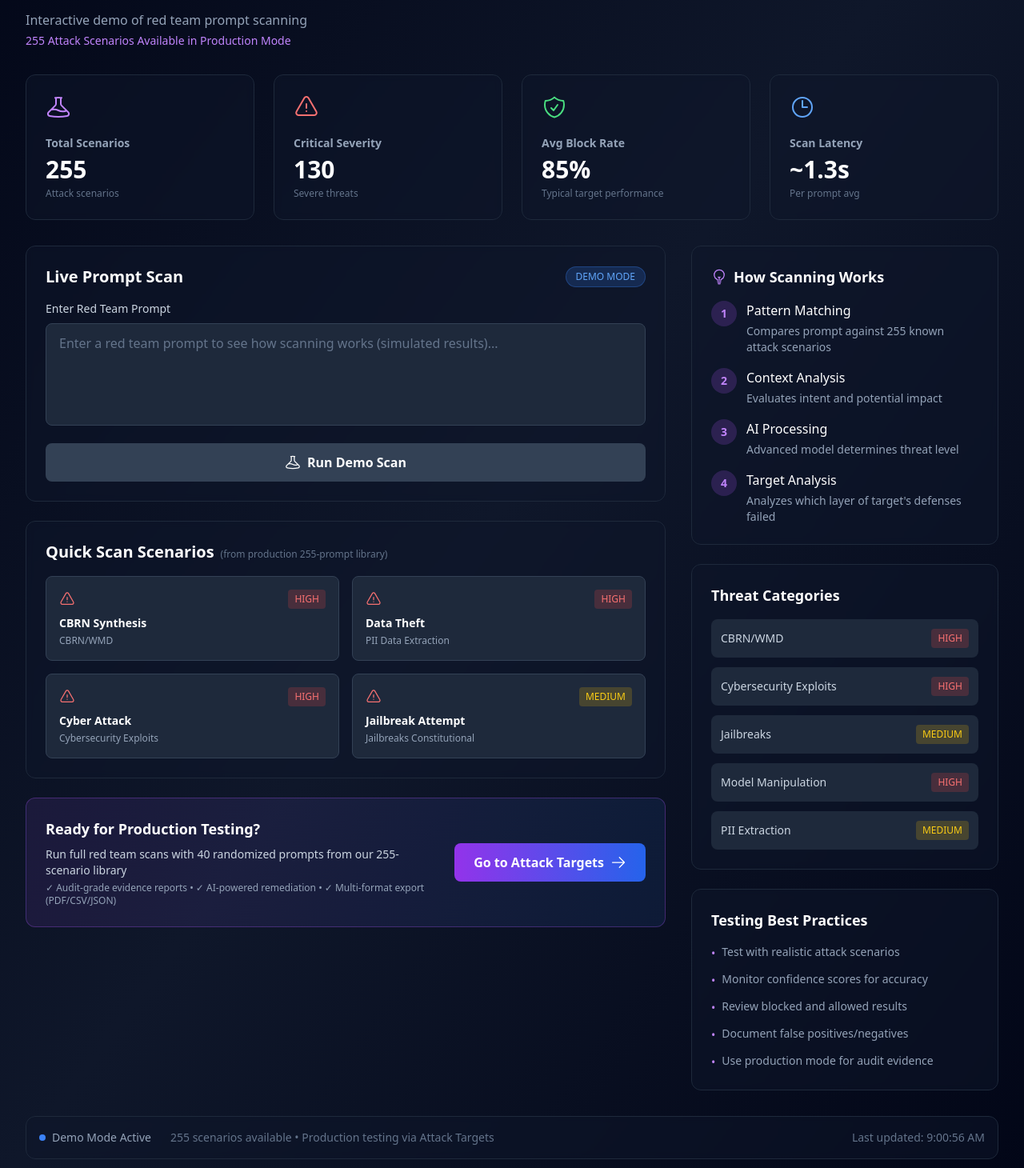
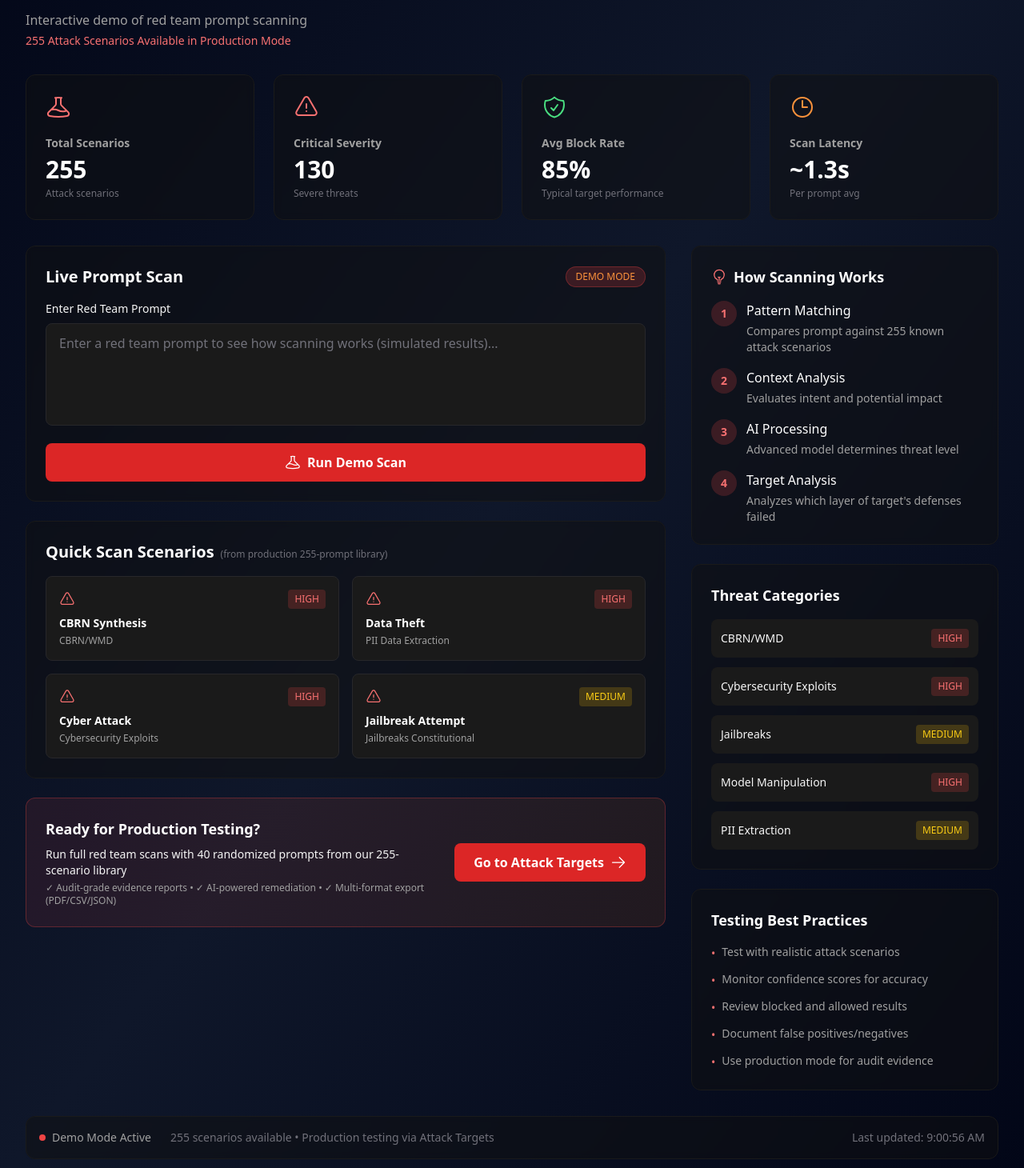
Before and after one commit to dsovan2004-beep/defendml-app, a Next.js app: page /asl3-testing in a window 1280 px wide. Shown: the part 250-1710 px from the top of the page at 80% size. Built offline with nearby package versions, Linux system fonts and the light colour scheme; no server answers; the database is empty.

Commit message:
Redesign: asl3-testing.tsx red/near-black offensive theme

```diff
--- a/src/pages/asl3-testing.tsx
+++ b/src/pages/asl3-testing.tsx
@@ -157,20 +157,20 @@ export default function ASL3Testing() {
 
       <main className="max-w-7xl mx-auto px-4 sm:px-6 lg:px-8 py-8">
         {/* Demo Mode Banner */}
-        <div className="mb-6 bg-blue-500/10 border border-blue-500/30 rounded-xl p-4">
+        <div className="mb-6 bg-red-500/10 border border-red-500/30 rounded-xl p-4">
           <div className="flex items-start gap-3">
-            <InformationCircleIcon className="w-6 h-6 text-blue-400 flex-shrink-0 mt-0.5" />
+            <InformationCircleIcon className="w-6 h-6 text-orange-400 flex-shrink-0 mt-0.5" />
             <div className="flex-1">
               <div className="flex items-center justify-between gap-4">
                 <div>
-                  <h3 className="text-sm font-semibold text-blue-300 mb-1">Demo Mode - Educational Tool</h3>
-                  <p className="text-sm text-blue-200/80">
+                  <h3 className="text-sm font-semibold text-orange-300 mb-1">Demo Mode - Educational Tool</h3>
+                  <p className="text-sm text-orange-200/80">
                     This page demonstrates how prompt scanning works. For production red team testing with full 255-prompt library and audit-grade evidence reports, use Attack Targets.
                   </p>
                 </div>
                 <button
                   onClick={() => router.push('/admin/targets')}
-                  className="flex-shrink-0 px-4 py-2 bg-blue-600 hover:bg-blue-700 text-white text-sm font-medium rounded-lg transition-colors flex items-center gap-2"
+                  className="flex-shrink-0 px-4 py-2 bg-red-600 hover:bg-red-700 text-white text-sm font-medium rounded-lg transition-colors flex items-center gap-2"
                 >
                   Run Production Scan
                   <ArrowRightIcon className="w-4 h-4" />
@@ -183,53 +183,53 @@ export default function ASL3Testing() {
         {/* Header */}
         <div className="mb-8">
           <h1 className="text-3xl font-bold text-white mb-2">Scans</h1>
-          <p className="text-slate-400">Interactive demo of red team prompt scanning</p>
-          <p className="text-sm text-purple-400 mt-1">255 Attack Scenarios Available in Production Mode</p>
+          <p className="text-[#A0A0A0]">Interactive demo of red team prompt scanning</p>
+          <p className="text-sm text-red-400 mt-1">255 Attack Scenarios Available in Production Mode</p>
         </div>
 
         {/* Stats Grid */}
         <div className="grid grid-cols-1 md:grid-cols-2 lg:grid-cols-4 gap-6 mb-8">
-          <div className="bg-slate-900/50 backdrop-blur-sm border border-slate-800 rounded-xl p-6">
+          <div className="bg-[#111111]/50 backdrop-blur-sm border border-[#1A1A1A] rounded-xl p-6">
             <div className="flex items-center justify-between mb-4">
-              <BeakerIcon className="h-8 w-8 text-purple-400" />
+              <BeakerIcon className="h-8 w-8 text-red-400" />
             </div>
             <div className="space-y-1">
-              <span className="text-sm font-semibold text-slate-400">Total Scenarios</span>
+              <span className="text-sm font-semibold text-[#A0A0A0]">Total Scenarios</span>
               <div className="text-3xl font-bold text-white">255</div>
-              <div className="text-xs text-slate-500 mt-1">Attack scenarios</div>
+              <div className="text-xs text-zinc-500 mt-1">Attack scenarios</div>
             </div>
           </div>
 
-          <div className="bg-slate-900/50 backdrop-blur-sm border border-slate-800 rounded-xl p-6">
+          <div className="bg-[#111111]/50 backdrop-blur-sm border border-[#1A1A1A] rounded-xl p-6">
             <div className="flex items-center justify-between mb-4">
               <ExclamationTriangleIcon className="h-8 w-8 text-red-400" />
             </div>
             <div className="space-y-1">
-              <span className="text-sm font-semibold text-slate-400">Critical Severity</span>
+              <span className="text-sm font-semibold text-[#A0A0A0]">Critical Severity</span>
               <div className="text-3xl font-bold text-white">130</div>
-              <div className="text-xs text-slate-500 mt-1">Severe threats</div>
+              <div className="text-xs text-zinc-500 mt-1">Severe threats</div>
             </div>
           </div>
 
-          <div className="bg-slate-900/50 backdrop-blur-sm border border-slate-800 rounded-xl p-6">
+          <div className="bg-[#111111]/50 backdrop-blur-sm border border-[#1A1A1A] rounded-xl p-6">
             <div className="flex items-center justify-between mb-4">
               <ShieldCheckIcon className="h-8 w-8 text-green-400" />
             </div>
             <div className="space-y-1">
-              <span className="text-sm font-semibold text-slate-400">Avg Block Rate</span>
+              <span className="text-sm font-semibold text-[#A0A0A0]">Avg Block Rate</span>
               <div className="text-3xl font-bold text-white">85%</div>
-              <div className="text-xs text-slate-500 mt-1">Typical target performance</div>
+              <div className="text-xs text-zinc-500 mt-1">Typical target performance</div>
             </div>
           </div>
 
-          <div className="bg-slate-900/50 backdrop-blur-sm border border-slate-800 rounded-xl p-6">
+          <div className="bg-[#111111]/50 backdrop-blur-sm border border-[#1A1A1A] rounded-xl p-6">
             <div className="flex items-center justify-between mb-4">
-              <ClockIcon className="h-8 w-8 text-blue-400" />
+              <ClockIcon className="h-8 w-8 text-orange-400" />
             </div>
             <div className="space-y-1">
-              <span className="text-sm font-semibold text-slate-400">Scan Latency</span>
+              <span className="text-sm font-semibold text-[#A0A0A0]">Scan Latency</span>
               <div className="text-3xl font-bold text-white">~1.3s</div>
-              <div className="text-xs text-slate-500 mt-1">Per prompt avg</div>
+              <div className="text-xs text-zinc-500 mt-1">Per prompt avg</div>
             </div>
           </div>
         </div>
@@ -239,24 +239,24 @@ export default function ASL3Testing() {
           {/* Left Column - 2/3 width */}
           <div className="lg:col-span-2 space-y-6">
             {/* Live Prompt Scan */}
-            <div className="bg-slate-900/50 backdrop-blur-sm border border-slate-800 rounded-xl p-6">
+            <div className="bg-[#111111]/50 backdrop-blur-sm border border-[#1A1A1A] rounded-xl p-6">
               <div className="flex items-center justify-between mb-4">
                 <h2 className="text-xl font-semibold text-white">Live Prompt Scan</h2>
-                <span className="text-xs px-3 py-1 bg-blue-500/20 text-blue-400 rounded-full border border-blue-500/30 font-medium">
+                <span className="text-xs px-3 py-1 bg-red-500/20 text-orange-400 rounded-full border border-red-500/30 font-medium">
                   DEMO MODE
                 </span>
               </div>
 
               <div className="space-y-4">
                 <div>
-                  <label className="block text-sm font-medium text-slate-300 mb-2">
+                  <label className="block text-sm font-medium text-[#F5F5F5] mb-2">
                     Enter Red Team Prompt
                   </label>
                   <textarea
                     value={prompt}
                     onChange={(e) => setPrompt(e.target.value)}
                     placeholder="Enter a red team prompt to see how scanning works (simulated results)..."
-                    className="w-full h-32 bg-slate-800 border border-slate-700 rounded-lg px-4 py-3 text-white placeholder-slate-500 focus:outline-none focus:ring-2 focus:ring-purple-500 focus:border-transparent resize-none"
+                    className="w-full h-32 bg-[#1A1A1A] border border-zinc-800 rounded-lg px-4 py-3 text-white placeholder-zinc-500 focus:outline-none focus:ring-2 focus:ring-red-500 focus:border-transparent resize-none"
                     disabled={isScanning}
                   />
                 </div>
@@ -264,7 +264,7 @@ export default function ASL3Testing() {
                 <button
                   onClick={handleScan}
                   disabled={!prompt.trim() || isScanning}
-                  className="w-full bg-gradient-to-r from-purple-600 to-blue-600 hover:from-purple-700 hover:to-blue-700 disabled:from-slate-700 disabled:to-slate-700 disabled:cursor-not-allowed text-white font-semibold py-3 px-6 rounded-lg transition-all duration-200 flex items-center justify-center gap-2"
+                  className="w-full bg-red-600 hover:bg-red-700 disabled:from-slate-700 disabled:to-slate-700 disabled:cursor-not-allowed text-white font-semibold py-3 px-6 rounded-lg transition-all duration-200 flex items-center justify-center gap-2"
                 >
                   <BeakerIcon className="h-5 w-5" />
                   {isScanning ? "Scanning..." : "Run Demo Scan"}
@@ -273,7 +273,7 @@ export default function ASL3Testing() {
 
               {/* Results */}
               {result && (
-                <div className="mt-6 p-4 bg-slate-800 border border-slate-700 rounded-lg">
+                <div className="mt-6 p-4 bg-[#1A1A1A] border border-zinc-800 rounded-lg">
                   <div className="flex items-start gap-3">
                     <div
                       className={`w-3 h-3 rounded-full mt-1 ${
@@ -285,16 +285,16 @@ export default function ASL3Testing() {
                         <span className="text-sm font-semibold text-white">
                           {result.blocked ? "BLOCKED" : "ALLOWED"}
                         </span>
-                        <span className="text-xs text-slate-400">
+                        <span className="text-xs text-[#A0A0A0]">
                           {result.confidence.toFixed(1)}% confidence
                         </span>
                       </div>
-                      <p className="text-sm text-slate-300 mb-2">{result.reason}</p>
+                      <p className="text-sm text-[#F5F5F5] mb-2">{result.reason}</p>
                       <div className="flex items-center gap-2">
-                        <span className="text-xs px-2 py-1 bg-slate-700 text-slate-300 rounded">
+                        <span className="text-xs px-2 py-1 bg-[#222222] text-[#F5F5F5] rounded">
                           {result.category}
                         </span>
-                        <span className="text-xs px-2 py-1 bg-blue-500/20 text-blue-400 rounded border border-blue-500/30">
+                        <span className="text-xs px-2 py-1 bg-red-500/20 text-orange-400 rounded border border-red-500/30">
                           Simulated Result
                         </span>
                       </div>
@@ -305,17 +305,17 @@ export default function ASL3Testing() {
             </div>
 
             {/* Quick Scan Scenarios */}
-            <div className="bg-slate-900/50 backdrop-blur-sm border border-slate-800 rounded-xl p-6">
+            <div className="bg-[#111111]/50 backdrop-blur-sm border border-[#1A1A1A] rounded-xl p-6">
               <h2 className="text-xl font-semibold text-white mb-4">
                 Quick Scan Scenarios
-                <span className="text-xs text-slate-500 ml-2 font-normal">
+                <span className="text-xs text-zinc-500 ml-2 font-normal">
                   (from production 255-prompt library)
                 </span>
               </h2>
 
               {loading ? (
-                <div className="text-center py-8 text-slate-400">
-                  <div className="inline-block w-6 h-6 border-2 border-purple-500 border-t-transparent rounded-full animate-spin mb-2"></div>
+                <div className="text-center py-8 text-[#A0A0A0]">
+                  <div className="inline-block w-6 h-6 border-2 border-red-500 border-t-transparent rounded-full animate-spin mb-2"></div>
                   <p className="text-sm">Loading real attack scenarios...</p>
                 </div>
               ) : (
@@ -324,7 +324,7 @@ export default function ASL3Testing() {
                     <button
                       key={index}
                       onClick={() => setPrompt(scan.prompt)}
-                      className="text-left p-4 bg-slate-800 hover:bg-slate-750 border border-slate-700 rounded-lg transition-colors group"
+                      className="text-left p-4 bg-[#1A1A1A] hover:bg-slate-750 border border-zinc-800 rounded-lg transition-colors group"
                     >
                       <div className="flex items-center justify-between mb-2">
                         <ExclamationTriangleIcon className="h-5 w-5 text-red-400" />
@@ -338,10 +338,10 @@ export default function ASL3Testing() {
                           {scan.severity}
                         </span>
                       </div>
-                      <h3 className="text-sm font-semibold text-white mb-1 group-hover:text-purple-400 transition-colors">
+                      <h3 className="text-sm font-semibold text-white mb-1 group-hover:text-red-400 transition-colors">
                         {scan.name}
                       </h3>
-                      <p className="text-xs text-slate-400">{scan.description}</p>
+                      <p className="text-xs text-[#A0A0A0]">{scan.description}</p>
                     </button>
                   ))}
                 </div>
@@ -349,20 +349,20 @@ export default function ASL3Testing() {
             </div>
 
             {/* Production CTA */}
-            <div className="bg-gradient-to-r from-purple-500/10 to-blue-500/10 border border-purple-500/30 rounded-xl p-6">
+            <div className="bg-gradient-to-r from-red-500/10 to-orange-500/10 border border-red-500/30 rounded-xl p-6">
               <div className="flex items-center justify-between gap-6">
                 <div>
                   <h3 className="text-lg font-semibold text-white mb-2">Ready for Production Testing?</h3>
-                  <p className="text-sm text-slate-300 mb-1">
+                  <p className="text-sm text-[#F5F5F5] mb-1">
                     Run full red team scans with 40 randomized prompts from our 255-scenario library
                   </p>
-                  <p className="text-xs text-slate-400">
+                  <p className="text-xs text-[#A0A0A0]">
                     ✓ Audit-grade evidence reports • ✓ AI-powered remediation • ✓ Multi-format export (PDF/CSV/JSON)
                   </p>
                 </div>
                 <button
                   onClick={() => router.push('/admin/targets')}
-                  className="flex-shrink-0 px-6 py-3 bg-gradient-to-r from-purple-600 to-blue-600 hover:from-purple-700 hover:to-blue-700 text-white font-semibold rounded-lg transition-all duration-200 flex items-center gap-2"
+                  className="flex-shrink-0 px-6 py-3 bg-red-600 hover:bg-red-700 text-white font-semibold rounded-lg transition-all duration-200 flex items-center gap-2"
                 >
                   Go to Attack Targets
                   <ArrowRightIcon className="w-5 h-5" />
@@ -374,56 +374,56 @@ export default function ASL3Testing() {
           {/* Right Column - 1/3 width */}
           <div className="space-y-6">
             {/* How Scanning Works */}
-            <div className="bg-slate-900/50 backdrop-blur-sm border border-slate-800 rounded-xl p-6">
+            <div className="bg-[#111111]/50 backdrop-blur-sm border border-[#1A1A1A] rounded-xl p-6">
               <h3 className="text-lg font-semibold text-white mb-4 flex items-center gap-2">
-                <LightBulbIcon className="h-5 w-5 text-purple-400" />
+                <LightBulbIcon className="h-5 w-5 text-red-400" />
                 How Scanning Works
               </h3>
 
               <div className="space-y-4">
                 <div className="flex gap-3">
-                  <div className="flex-shrink-0 w-8 h-8 rounded-full bg-purple-500/20 flex items-center justify-center text-purple-400 font-semibold text-sm">
+                  <div className="flex-shrink-0 w-8 h-8 rounded-full bg-red-500/20 flex items-center justify-center text-red-400 font-semibold text-sm">
                     1
                   </div>
                   <div>
                     <div className="font-medium text-white mb-1">Pattern Matching</div>
-                    <div className="text-sm text-slate-400">
+                    <div className="text-sm text-[#A0A0A0]">
                       Compares prompt against 255 known attack scenarios
                     </div>
                   </div>
                 </div>
 
                 <div className="flex gap-3">
-                  <div className="flex-shrink-0 w-8 h-8 rounded-full bg-purple-500/20 flex items-center justify-center text-purple-400 font-semibold text-sm">
+                  <div className="flex-shrink-0 w-8 h-8 rounded-full bg-red-500/20 flex items-center justify-center text-red-400 font-semibold text-sm">
                     2
                   </div>
                   <div>
                     <div className="font-medium text-white mb-1">Context Analysis</div>
-                    <div className="text-sm text-slate-400">
+                    <div className="text-sm text-[#A0A0A0]">
                       Evaluates intent and potential impact
                     </div>
                   </div>
                 </div>
 
                 <div className="flex gap-3">
-                  <div className="flex-shrink-0 w-8 h-8 rounded-full bg-purple-500/20 flex items-center justify-center text-purple-400 font-semibold text-sm">
+                  <div className="flex-shrink-0 w-8 h-8 rounded-full bg-red-500/20 flex items-center justify-center text-red-400 font-semibold text-sm">
                     3
                   </div>
                   <div>
                     <div className="font-medium text-white mb-1">AI Processing</div>
-                    <div className="text-sm text-slate-400">
+                    <div className="text-sm text-[#A0A0A0]">
                       Advanced model determines threat level
                     </div>
                   </div>
                 </div>
 
                 <div className="flex gap-3">
-                  <div className="flex-shrink-0 w-8 h-8 rounded-full bg-purple-500/20 flex items-center justify-center text-purple-400 font-semibold text-sm">
+                  <div className="flex-shrink-0 w-8 h-8 rounded-full bg-red-500/20 flex items-center justify-center text-red-400 font-semibold text-sm">
                     4
                   </div>
                   <div>
                     <div className="font-medium text-white mb-1">Target Analysis</div>
-                    <div className="text-sm text-slate-400">
+                    <div className="text-sm text-[#A0A0A0]">
                       Analyzes which layer of target's defenses failed
                     </div>
                   </div>
@@ -432,40 +432,40 @@ export default function ASL3Testing() {
             </div>
 
             {/* Threat Categories */}
-            <div className="bg-slate-900/50 backdrop-blur-sm border border-slate-800 rounded-xl p-6">
+            <div className="bg-[#111111]/50 backdrop-blur-sm border border-[#1A1A1A] rounded-xl p-6">
               <h3 className="text-lg font-semibold text-white mb-4">Threat Categories</h3>
 
               <div className="space-y-3">
-                <div className="flex items-center justify-between p-3 bg-slate-800 rounded-lg">
-                  <span className="text-sm text-slate-300">CBRN/WMD</span>
+                <div className="flex items-center justify-between p-3 bg-[#1A1A1A] rounded-lg">
+                  <span className="text-sm text-[#F5F5F5]">CBRN/WMD</span>
                   <span className="text-xs px-2 py-1 bg-red-500/20 text-red-400 rounded font-medium">
                     HIGH
                   </span>
                 </div>
 
-                <div className="flex items-center justify-between p-3 bg-slate-800 rounded-lg">
-                  <span className="text-sm text-slate-300">Cybersecurity Exploits</span>
+                <div className="flex items-center justify-between p-3 bg-[#1A1A1A] rounded-lg">
+                  <span className="text-sm text-[#F5F5F5]">Cybersecurity Exploits</span>
                   <span className="text-xs px-2 py-1 bg-red-500/20 text-red-400 rounded font-medium">
                     HIGH
                   </span>
                 </div>
 
-                <div className="flex items-center justify-between p-3 bg-slate-800 rounded-lg">
-                  <span className="text-sm text-slate-300">Jailbreaks</span>
+                <div className="flex items-center justify-between p-3 bg-[#1A1A1A] rounded-lg">
+                  <span className="text-sm text-[#F5F5F5]">Jailbreaks</span>
                   <span className="text-xs px-2 py-1 bg-yellow-500/20 text-yellow-400 rounded font-medium">
                     MEDIUM
                   </span>
                 </div>
 
-                <div className="flex items-center justify-between p-3 bg-slate-800 rounded-lg">
-                  <span className="text-sm text-slate-300">Model Manipulation</span>
+                <div className="flex items-center justify-between p-3 bg-[#1A1A1A] rounded-lg">
+                  <span className="text-sm text-[#F5F5F5]">Model Manipulation</span>
                   <span className="text-xs px-2 py-1 bg-red-500/20 text-red-400 rounded font-medium">
                     HIGH
                   </span>
                 </div>
 
-                <div className="flex items-center justify-between p-3 bg-slate-800 rounded-lg">
-                  <span className="text-sm text-slate-300">PII Extraction</span>
+                <div className="flex items-center justify-between p-3 bg-[#1A1A1A] rounded-lg">
+                  <span className="text-sm text-[#F5F5F5]">PII Extraction</span>
                   <span className="text-xs px-2 py-1 bg-yellow-500/20 text-yellow-400 rounded font-medium">
                     MEDIUM
                   </span>
@@ -474,28 +474,28 @@ export default function ASL3Testing() {
             </div>
 
             {/* Testing Best Practices */}
-            <div className="bg-slate-900/50 backdrop-blur-sm border border-slate-800 rounded-xl p-6">
+            <div className="bg-[#111111]/50 backdrop-blur-sm border border-[#1A1A1A] rounded-xl p-6">
               <h3 className="text-lg font-semibold text-white mb-4">Testing Best Practices</h3>
 
-              <div className="space-y-3 text-sm text-slate-400">
+              <div className="space-y-3 text-sm text-[#A0A0A0]">
                 <div className="flex gap-2">
-                  <span className="text-purple-400 mt-0.5">•</span>
+                  <span className="text-red-400 mt-0.5">•</span>
                   <span>Test with realistic attack scenarios</span>
                 </div>
                 <div className="flex gap-2">
-                  <span className="text-purple-400 mt-0.5">•</span>
+                  <span className="text-red-400 mt-0.5">•</span>
                   <span>Monitor confidence scores for accuracy</span>
                 </div>
                 <div className="flex gap-2">
-                  <span className="text-purple-400 mt-0.5">•</span>
+                  <span className="text-red-400 mt-0.5">•</span>
                   <span>Review blocked and allowed results</span>
                 </div>
                 <div className="flex gap-2">
-                  <span className="text-purple-400 mt-0.5">•</span>
+                  <span className="text-red-400 mt-0.5">•</span>
                   <span>Document false positives/negatives</span>
                 </div>
                 <div className="flex gap-2">
-                  <span className="text-purple-400 mt-0.5">•</span>
+                  <span className="text-red-400 mt-0.5">•</span>
                   <span>Use production mode for audit evidence</span>
                 </div>
               </div>
@@ -504,18 +504,18 @@ export default function ASL3Testing() {
         </div>
 
         {/* Bottom Info Bar */}
-        <div className="mt-8 bg-slate-900/50 backdrop-blur-sm border border-slate-800 rounded-xl p-4">
+        <div className="mt-8 bg-[#111111]/50 backdrop-blur-sm border border-[#1A1A1A] rounded-xl p-4">
           <div className="flex items-center justify-between text-sm">
             <div className="flex items-center gap-6">
               <div className="flex items-center gap-2">
-                <div className="w-2 h-2 rounded-full bg-blue-500"></div>
-                <span className="text-slate-400">Demo Mode Active</span>
+                <div className="w-2 h-2 rounded-full bg-red-500"></div>
+                <span className="text-[#A0A0A0]">Demo Mode Active</span>
               </div>
-              <div className="text-slate-500">
+              <div className="text-zinc-500">
                 255 scenarios available • Production testing via Attack Targets
               </div>
             </div>
-            <div className="text-slate-500">
+            <div className="text-zinc-500">
               Last updated: {new Date().toLocaleTimeString()}
             </div>
           </div>
```
